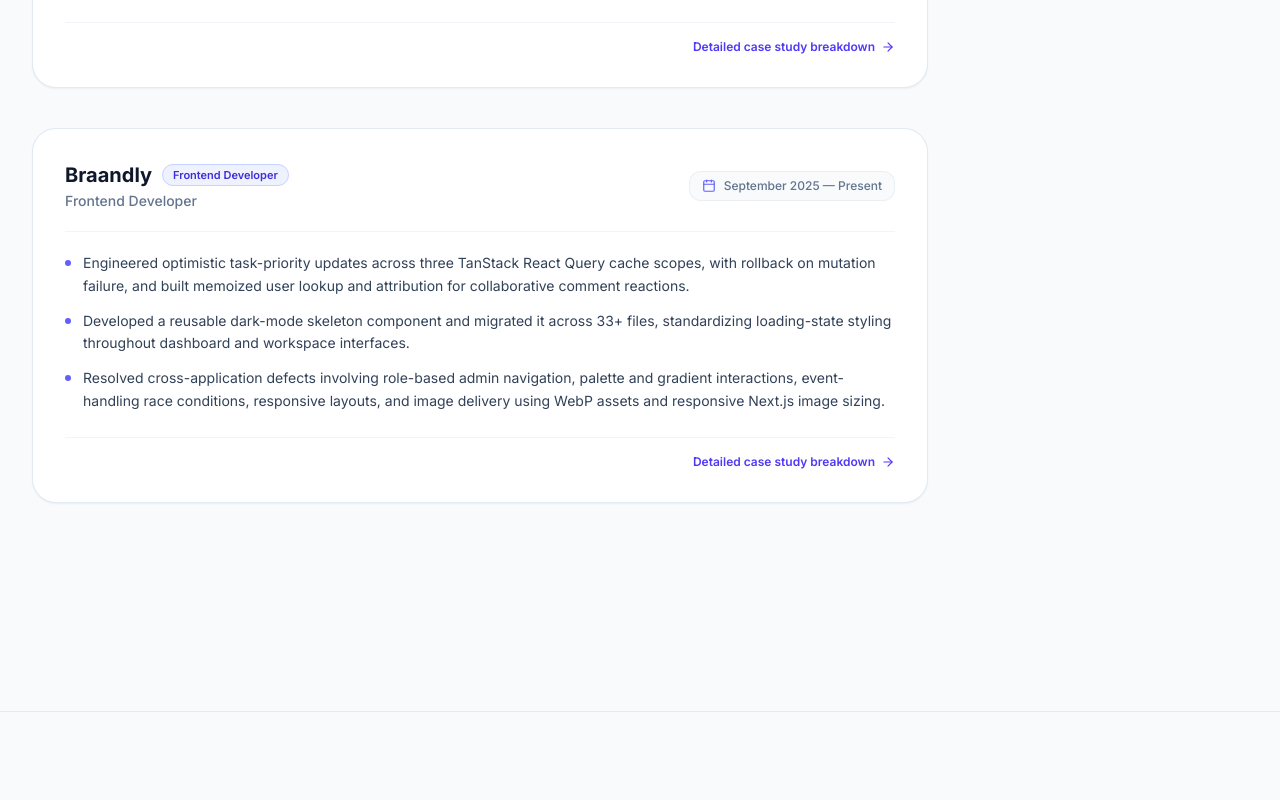
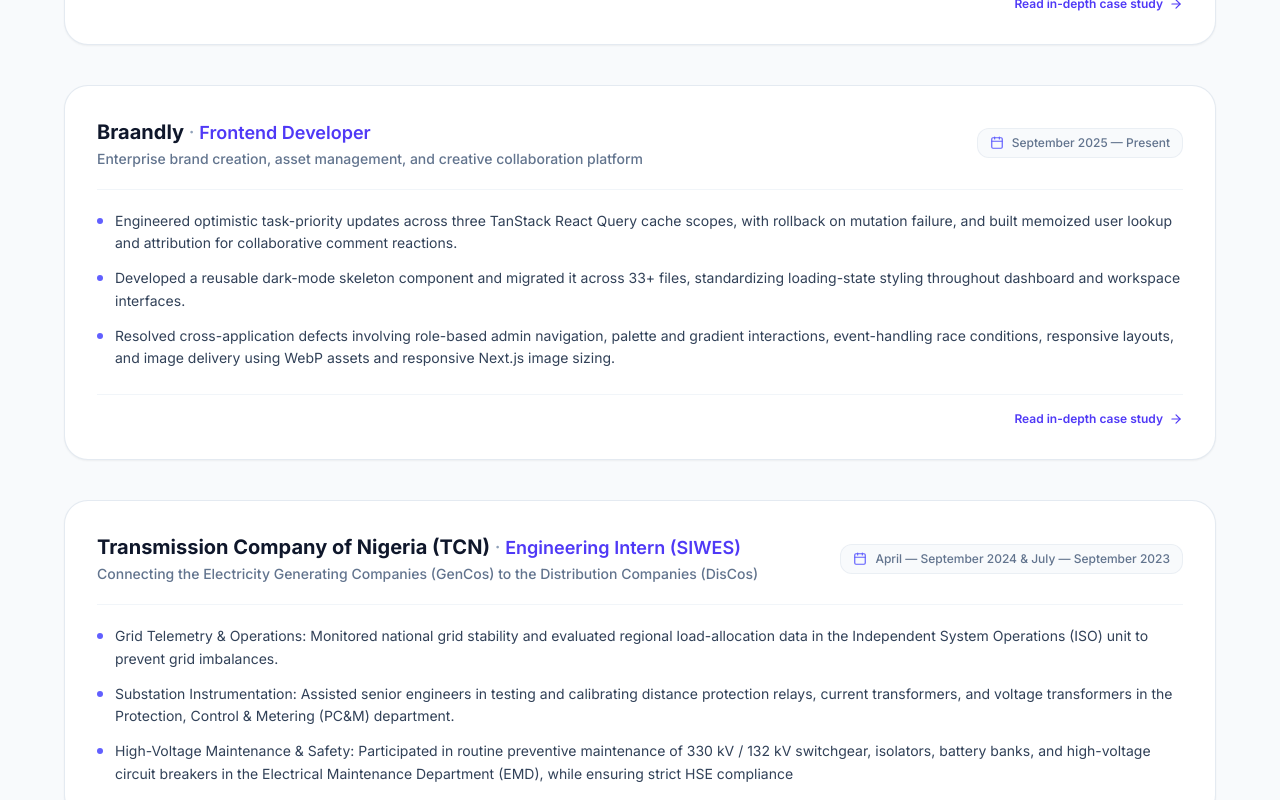
Before and after one commit to Darasimi010/portfolio, a Next.js app: page / in a window 1280 px wide. Shown: the part 6860-7660 px from the top of the page. Built offline with nearby package versions, Linux system fonts and the light colour scheme.

Commit message:
Updated the design for my work experience and added a missing work experience.

```diff
--- a/components/sections/ExperienceTimeline.tsx
+++ b/components/sections/ExperienceTimeline.tsx
@@ -10,10 +10,10 @@
       company: "CycleLink",
       role: "Frontend Engineer",
       dates: "August 2026 – Present",
+      tagline:
+        "Waste collection coordination platform connecting households with collectors",
       type: "Contract / Professional Engineering",
       color: "emerald",
-      badgeColor:
-        "bg-emerald-50 dark:bg-emerald-950/40 text-emerald-700 dark:text-emerald-300 border-emerald-200 dark:border-emerald-800/40",
       bullets: [
         "Integrated household and collector pickup workflows with live REST APIs, replacing mock data and simulated interactions with backend-driven application state.",
         "Improved role-aware onboarding and dashboard access, pickup history and pagination, drop-off availability, and pending-verification workflows while aligning frontend behavior with documented API contracts.",
@@ -23,12 +23,12 @@
     },
     {
       company: "Holford Homes",
-      role: "Frontend Engineer — Consultation Booking & API Integration",
-      dates: "October 2025 — December 2025",
+      role: "Frontend Engineer",
+      dates: "September 2025 — December 2025",
+      tagline:
+        "Real estate platform serving Nigerians living abroad who want to purchase property in Nigeria",
       type: "Professional Engineering",
       color: "amber",
-      badgeColor:
-        "bg-amber-50 dark:bg-amber-950/40 text-amber-700 dark:text-amber-300 border-amber-200 dark:border-amber-800/40",
       bullets: [
         "Replaced a mock consultation booking flow with backend-connected lead submission, live availability retrieval, and appointment selection through three Next.js App Router API handlers.",
         "Implemented a timezone-aware booking calendar with a 42-day grid, browser-local time display, UTC timestamp serialization, and video/phone consultation slot handling.",
@@ -40,16 +40,30 @@
       company: "Braandly",
       role: "Frontend Developer",
       dates: "September 2025 — Present",
+      tagline:
+        "Enterprise brand creation, asset management, and creative collaboration platform",
       type: "Professional Engineering",
       color: "indigo",
-      badgeColor:
-        "bg-indigo-50 dark:bg-indigo-950/40 text-indigo-700 dark:text-indigo-300 border-indigo-200 dark:border-indigo-800/40",
       bullets: [
         "Engineered optimistic task-priority updates across three TanStack React Query cache scopes, with rollback on mutation failure, and built memoized user lookup and attribution for collaborative comment reactions.",
         "Developed a reusable dark-mode skeleton component and migrated it across 33+ files, standardizing loading-state styling throughout dashboard and workspace interfaces.",
         "Resolved cross-application defects involving role-based admin navigation, palette and gradient interactions, event-handling race conditions, responsive layouts, and image delivery using WebP assets and responsive Next.js image sizing.",
       ],
       caseStudyLink: "/work/braandly",
+    },
+    {
+      company: "Transmission Company of Nigeria (TCN)",
+      role: "Engineering Intern (SIWES)",
+      dates: "April — September 2024 & July — September 2023",
+      tagline:
+        "Connecting the Electricity Generating Companies (GenCos) to the Distribution Companies (DisCos)",
+      type: "Professional Engineering",
+      color: "indigo",
+      bullets: [
+        "Grid Telemetry & Operations: Monitored national grid stability and evaluated regional load-allocation data in the Independent System Operations (ISO) unit to prevent grid imbalances.",
+        "Substation Instrumentation: Assisted senior engineers in testing and calibrating distance protection relays, current transformers, and voltage transformers in the Protection, Control & Metering (PC&M) department.",
+        "High-Voltage Maintenance & Safety: Participated in routine preventive maintenance of 330 kV / 132 kV switchgear, isolators, battery banks, and high-voltage circuit breakers in the Electrical Maintenance Department (EMD), while ensuring strict HSE compliance",
+      ],
     },
   ];
 
@@ -86,7 +100,7 @@
         </div>
 
         {/* Experience List */}
-        <div className="space-y-10 max-w-4xl">
+        <div className="space-y-10 max-w-6xl mx-auto">
           {experiences.map((exp, idx) => (
             <motion.div
               key={exp.company}
@@ -99,17 +113,16 @@
               <div className="flex flex-col sm:flex-row sm:items-center justify-between gap-3 pb-5 border-b border-slate-100 dark:border-slate-800">
                 <div>
                   <div className="flex items-center gap-2.5">
-                    <h3 className="text-xl font-bold text-slate-900 dark:text-white">
-                      {exp.company}
+                    <h3 className="text-xl font-bold text-slate-900 dark:text-slate-50">
+                      {exp.company}{" "}
+                      <span className="text-slate-400 font-normal">·</span>{" "}
+                      <span className="text-indigo-600 dark:text-indigo-400 font-semibold text-lg">
+                        {exp.role}
+                      </span>
                     </h3>
-                    <span
-                      className={`text-[11px] font-semibold px-2.5 py-0.5 rounded-full border ${exp.badgeColor}`}
-                    >
-                      {exp.role.split("—")[0].trim()}
-                    </span>
                   </div>
                   <div className="text-sm font-medium text-slate-500 dark:text-slate-400 mt-0.5">
-                    {exp.role}
+                    {exp.tagline}
                   </div>
                 </div>
 
@@ -118,7 +131,6 @@
                   <span>{exp.dates}</span>
                 </div>
               </div>
-
               <div className="mt-5 space-y-3">
                 <ul className="space-y-3 text-sm text-slate-700 dark:text-slate-300 leading-relaxed">
                   {exp.bullets.map((bullet, bIdx) => (
@@ -129,16 +141,17 @@
                   ))}
                 </ul>
               </div>
-
+              {exp.caseStudyLink && (
                 <div className="mt-6 pt-4 border-t border-slate-100 dark:border-slate-800 flex items-center justify-end">
                   <Link
                     href={exp.caseStudyLink}
                     className="inline-flex items-center gap-1.5 text-xs font-semibold text-indigo-600 dark:text-indigo-400 hover:text-indigo-700 dark:hover:text-indigo-300 transition-colors"
                   >
-                  <span>Detailed case study breakdown</span>
+                    <span>Read in-depth case study</span>
                     <ArrowRight className="w-3.5 h-3.5" />
                   </Link>
                 </div>
+              )}
             </motion.div>
           ))}
         </div>
```
Lines whose indentation alone changed are shown as unchanged.
